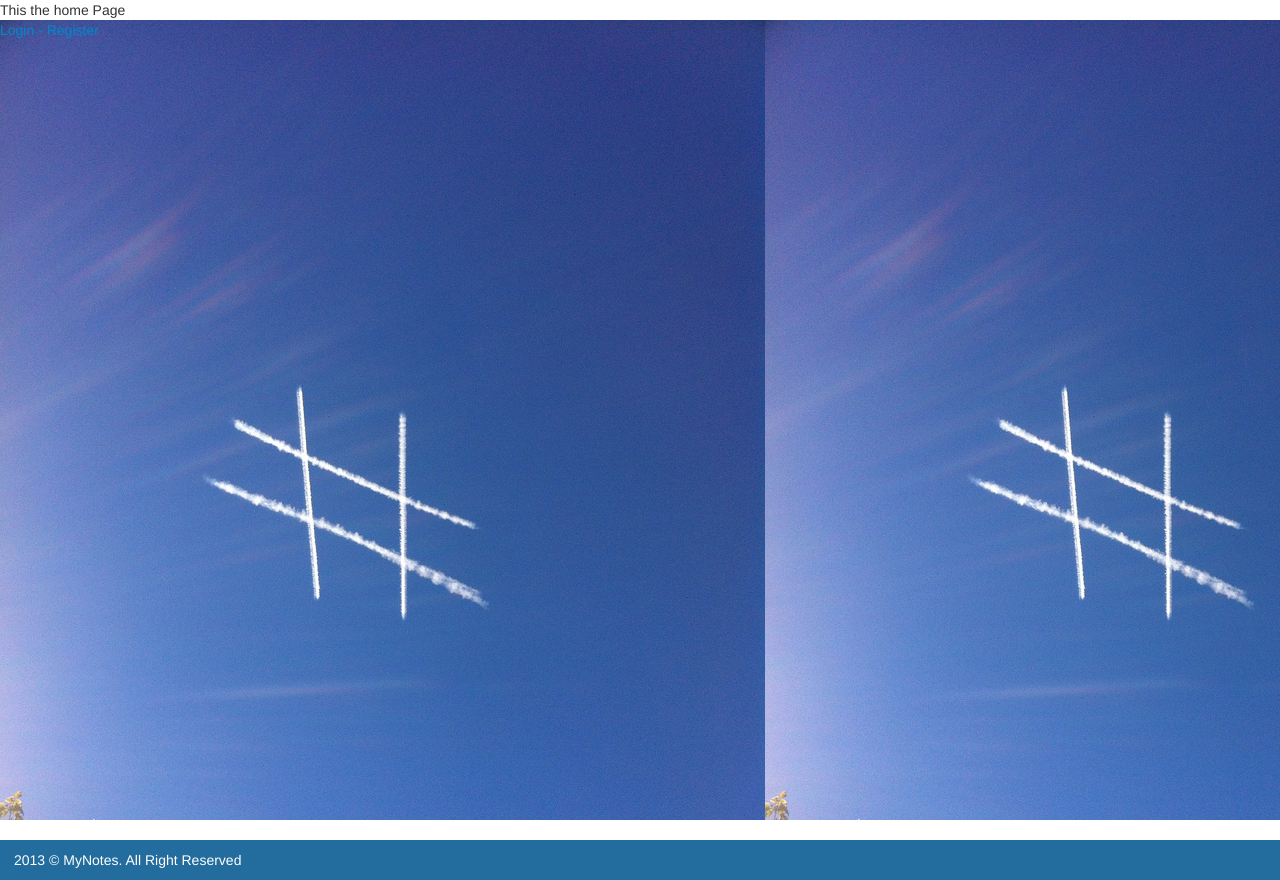
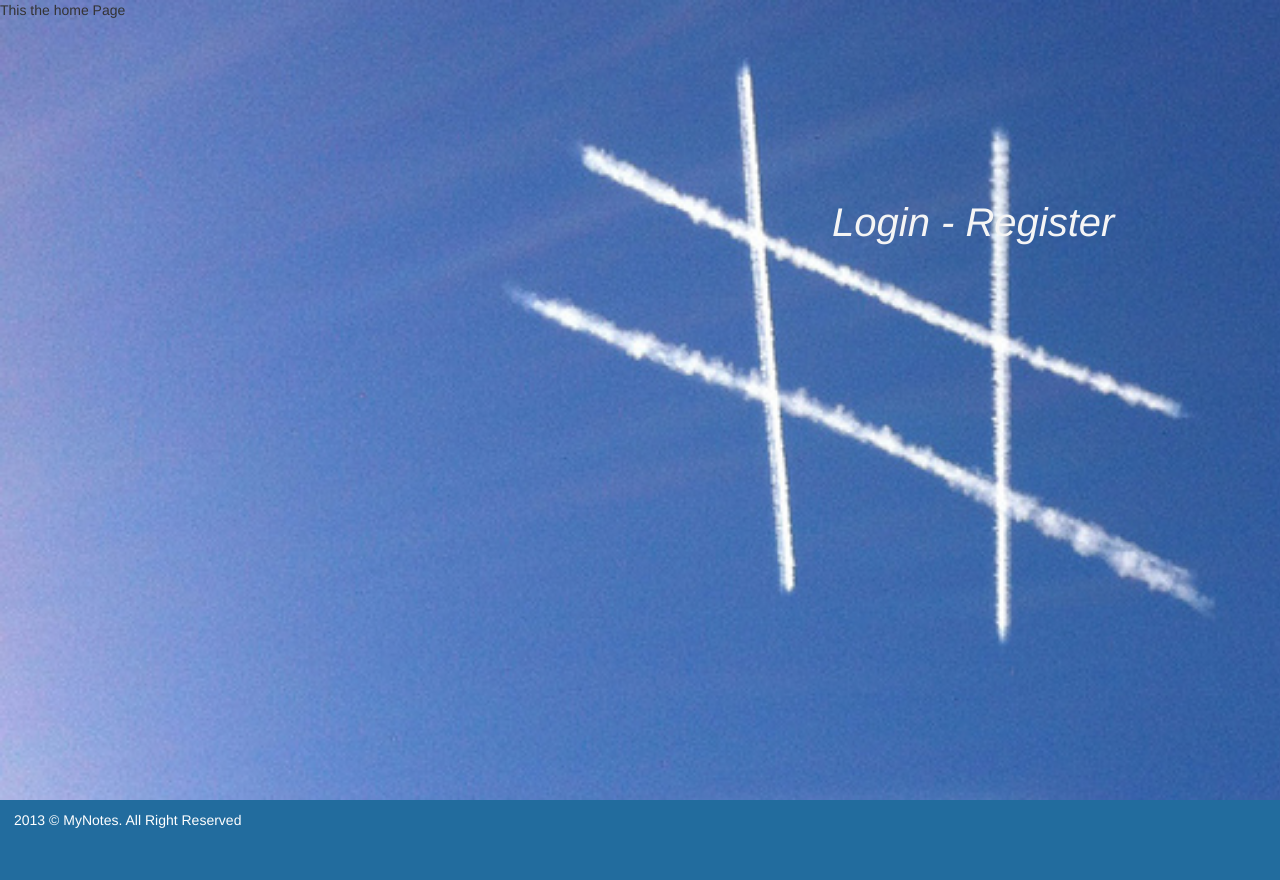
Before and after one commit to abdellahbenhammou/mynotes, a Django app: page / in a window 1280 px wide. Shown: the part 80-960 px from the top of the page. After the commit the page ends 908 px from the top, so only its background shows below. Run offline with Django 3.2, Linux system fonts and the light colour scheme; parts of the project's set-up code (start-up, migrations or seed data) failed here and were passed over; some libraries are stand-ins or nearby versions.

Commit message:
added background image wkg, log_reg.

```diff
--- a/myNotesBackend/static/layout.css
+++ b/myNotesBackend/static/layout.css
@@ -46,6 +46,28 @@ body{
 
 
  }
+.not_in{
+
+    background: url("/static/notes_1.jpg");
+    background-size:  cover;
+
+}
+
+.log_reg{
+    position: absolute;
+    margin-top: 15%;
+    margin-left: 65%;
+    font-size: 40px;
+    font-style: italic;
+    color: #f5f5f5;
+
+}
+.log_reg a{
+    color: #f5f5f5;
+}
+.log_reg a:hover{
+    color: slategray;
+}
 
 .clearfix{
 	float: none;
@@ -81,7 +103,7 @@ body{
 .band.footer{
 	background: #226c9e;
 	height: 40px;
-	margin-top: 20px;
+	marg-in-top: 20px;
 }
 
 .band.footer footer p{
--- a/templates/home.html
+++ b/templates/home.html
@@ -53,8 +53,9 @@
     </header>
 </div>
 <!-- end band header -->
-<b>This the home Page</b><br/>
+
 {% if user.is_authenticated %}
+    <b>This the home Page</b><br/>
     <p style="display: inline">{{ username }}'s Profile</p>
 
     <div class="band section">
@@ -110,8 +111,11 @@
     </div>
 
 {% else %}
-    <div class="not_in" style="background-image: url('/static/notes.jpg'); height: 100%">
-    <a href="/login">Login - </a><a href="/registration">Register</a><br/>
+    <div class="not_in" style=" height: 100%">
+        <b>This the home Page</b><br/>
+        <div class="log_reg">
+    <a href="/login">Login</a> - <a href="/registration">Register</a><br/>
+        </div>
 
     </div>
 {% endif %}
```
Also changed, not shown: myNotesBackend/static/notes_1.jpg (added).
